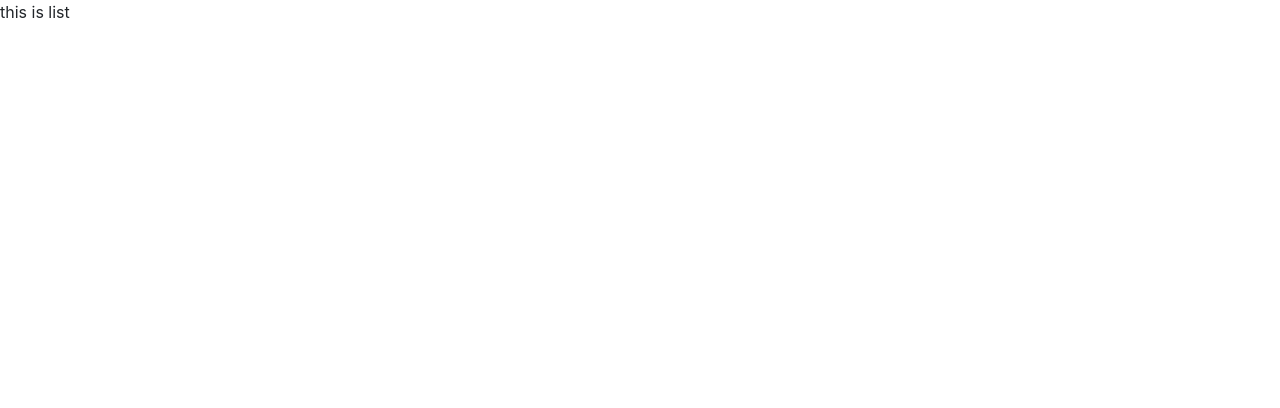
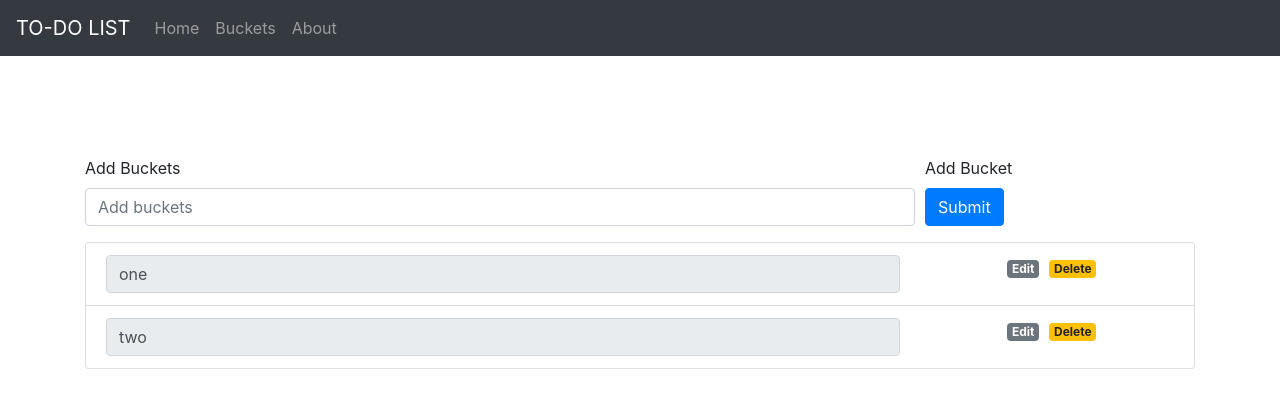
Before and after one commit to amaaanpatel/todolist, a React (Create React App) app in the folder todo/: page /list in a window 1280 px wide. Shown: the top 408 px of the page. Built offline with nearby package versions, Linux system fonts and the light colour scheme.

Commit message:
wip refactor code

```diff
--- /dev/null
+++ b/todo/src/Components/InputComp/InputComp.js
@@ -0,0 +1,94 @@
+import React, { Component } from "react";
+import { Container, Row, Col, ListGroup, ListGroupItem, InputGroup, FormControl, Button, Form, Badge } from 'react-bootstrap';
+
+class InputComp extends Component {
+    constructor(props) {
+        super(props);
+        this.state = {
+            userInput:"",
+            type:'todolist',
+            selectedBucket:""
+        }
+    }
+    componentDidMount() {
+        this.setState({
+            type:this.props.type
+        })
+    }
+
+    //update the filed on change
+    updateUserInput = (data) => {
+        this.setState({ userInput: data })
+    }
+
+    //select the bucket
+    selectBucket = (data) => {
+        this.setState({ selectedBucket: data })
+        console.log(data)
+    }
+    render() {
+        return (
+            <Form.Row>
+                {this.state.type != 'bucket' ?
+                    <>
+                        <Form.Group as={Col} md="8" controlId="validationCustom01">
+                            <Form.Label>Add Items</Form.Label>
+                            <Form.Control
+                                required
+                                select
+                                type="text"
+                                placeholder="add items to the list"
+                                onChange={(event) => {
+                                    this.updateUserInput(event.target.value)
+                                }}
+                            />
+                            <Form.Control.Feedback>Looks good!</Form.Control.Feedback>
+                        </Form.Group>
+                        <Form.Group as={Col} md="3" controlId="exampleForm.ControlSelect1">
+                            <Form.Label>select Bucket</Form.Label>
+                            <Form.Control as="select" onChange={(event) => {
+                                this.selectBucket(event.target.value)
+                            }}>
+                                <option>1</option>
+                                <option>2</option>
+                            </Form.Control>
+                        </Form.Group>
+                        <Form.Group as={Col} md="2">
+                            <Button variant="primary" onClick={() => { this.props.addTask(
+                                this.state.userInput,
+                                this.state.selectedBucket,
+                                this.state.type
+                            ) }}>Add Items</Button>
+                        </Form.Group>
+                    </>
+                    :
+                    <>
+                        <Form.Group as={Col} md="9" controlId="validationCustom01">
+                            <Form.Label>Add Buckets</Form.Label>
+                            <Form.Control
+                                required
+                                select
+                                type="text"
+                                placeholder="Add buckets"
+                                onChange={(event) => {
+                                    this.updateUserInput(event.target.value)
+                                }}
+                            />
+                        </Form.Group>
+                        <Form.Group as={Col} md="3">
+                            <Form.Label>Add Bucket</Form.Label>
+                            <div>
+                                <Button variant="primary" onClick={() => { this.props.addBucket(
+                                    this.state.userInput,
+                                    this.state.type
+                                ) }}>Submit</Button>
+                            </div>
+                        </Form.Group>
+                    </>
+                }
+            </Form.Row>
+        )
+    }
+}
+
+export default InputComp;
--- a/todo/src/Components/Items/items.js
+++ b/todo/src/Components/Items/items.js
@@ -1,11 +1,55 @@
-import React from 'react';
+import React, { Component } from "react";
 import { Container, Row, Col, ListGroup, ListGroupItem, InputGroup, FormControl, Button, Form, Badge } from 'react-bootstrap';
 
 
-const Items = (props) => {
-    return (
-        <ListGroup>
-            {props.items.map((item) => {
+class Items extends Component {
+    constructor(props) {
+        super(props);
+        this.state={
+            disableInput : true,
+            is_edit:false,
+            isChecked:false,
+            desc:''
+        }
+    }
+    componentDidMount() {
+        console.log(this.props.item)
+        this.setState({
+            isChecked:this.props.item.isChecked,
+            desc:this.props.item.desc
+        })
+    }
+    //update the todo task
+    updateTask = (data)=>{
+        this.setState({
+            task:data
+        })
+    }
+    //edit items
+    editItems = ()=> {
+        this.setState({
+            is_edit:true,
+            disableInput:false
+        })
+    }
+    //save the items after update
+    saveItems = ()=>{
+        this.setState({
+            disableInput:true,
+            is_edit:false
+        })
+    }
+    //delete items
+    deleteItems = ()=>{
+
+    }
+    //items complete checked
+    itemChecked = (data)=>{
+        this.setState({
+            isChecked:data
+        })
+    }
+    render() {
         return (
             <ListGroup.Item>
                 <Row>
@@ -13,28 +57,47 @@ const Items = (props) => {
                         <div className="listInput">
                             <Form.Control
                                 type="text"
-                                        disabled
-                                        value={item.task}
+                                disabled = {this.state.disableInput}
+                                value={this.state.desc}
+                                onChange={(event)=>{
+                                    this.updateTask(event.target.value)
+                                }}
                             />
                         </div>
                     </Col>
                     <Col md="3">
                         <div style={{ display: 'flex', justifyContent: 'center', alignItems: 'center' }}>
-                                    <Form.Check type="checkbox" checked={item.isChecked} label="" />
-                                    <Badge variant="info" style={{ margin: '5px' }}>{item.bucket}</Badge>
-                                    <Badge variant="primary" style={{ margin: '5px' }}>Save</Badge>
-                                    <Badge variant="secondary" style={{ margin: '5px' }}>Edit</Badge>
-                                    <Badge variant="warning" style={{ margin: '5px' }}>Delete</Badge>
+                            {this.props.type == 'todolist' ?
+                                <>
+                                    <Form.Check type="checkbox"
+                                    checked={this.state.isChecked}
+                                    label="Done"
+                                    onChange={(event)=>{this.itemChecked(event.target.checked)}}/>
+                                    <Badge variant="info" style={{ margin: '5px' }}>{this.props.item.bucketName}</Badge>
+                                </>
+                                : null
+                            }
+                            { this.state.is_edit ?
+                            <Badge
+                            variant="primary"
+                            style={{ margin: '5px' }}
+                            onClick={()=>{ this.saveItems()}}>Save</Badge>
+                            :
+                            <Badge
+                            variant="secondary" style={{ margin: '5px' }}
+                            onClick = {()=>{this.editItems()}}>Edit</Badge>
+                            }
+                            <Badge
+                            variant="warning"
+                            style={{ margin: '5px' }}
+                            onClick={()=>{this.deleteItems()}}
+                            >Delete</Badge>
                         </div>
                     </Col>
                 </Row>
             </ListGroup.Item>
         )
-            })
     }
-        </ListGroup>
-
-    )
 }
 
 export default Items;
--- a/todo/src/Pages/List/List.js
+++ b/todo/src/Pages/List/List.js
@@ -1,15 +1,63 @@
 import React, { Component } from "react";
+import NavBar from '../../Components/navbar/navbar';
+import Items from '../../Components/Items/items';
+import InputComp from '../../Components/InputComp/InputComp';
+// importing the components from react Bootstrap
+import { Container, ListGroup } from 'react-bootstrap';
 
 class List extends Component {
-	constructor() {
+    constructor() {
         super();
+        this.state = {
+            items: [{desc: "one",type:"bucket",id:1},
+            { desc: "two" ,type:"bucket",id:2}],
+            taskInput: "",
+
+        }
+    }
+    //add bucket
+    addBucket = (userInput,type) => {
+        let bucketItems = this.state.items
+        bucketItems.push({desc:userInput,type:"bucket",id:5});
+        this.setState({item:bucketItems})
+
     }
 
-        render() {
-            return(
-            <div>this is list</div>
-            )
-        }
+    render() {
+        return (
+            <div>
+                {/* common navbar component */}
+                <NavBar />
+                <div>
+                    <Container>
+                        <div className="todolist todolist--alignment">
+                            <div className="todolistInput">
+                                <InputComp
+                                type="bucket"
+                                addBucket = {this.addBucket}
+                                 />
+                            </div>
+                            <div className="todolistGroup">
+                                <ListGroup>
+                                    {
+                                        this.state.items.map((item, index) => {
+                                            return (
+                                                <Items type = "bucket"
+                                                item={item}
+                                                />
+                                            )
+                                        })
+                                    }
+                                </ListGroup>
+                            </div>
+                        </div>
+                    </Container>
+
+                </div>
+            </div>
+
+        )
+    }
 }
 
 export default List;
```
Also changed, not shown: todo/src/Pages/Home/Home.js (+23 -45 lines), todo/src/Components/InputComp/InputComp.css (added), 1 other file (tests, documents, lock files or other folders). Lines whose indentation alone changed are shown as unchanged.
